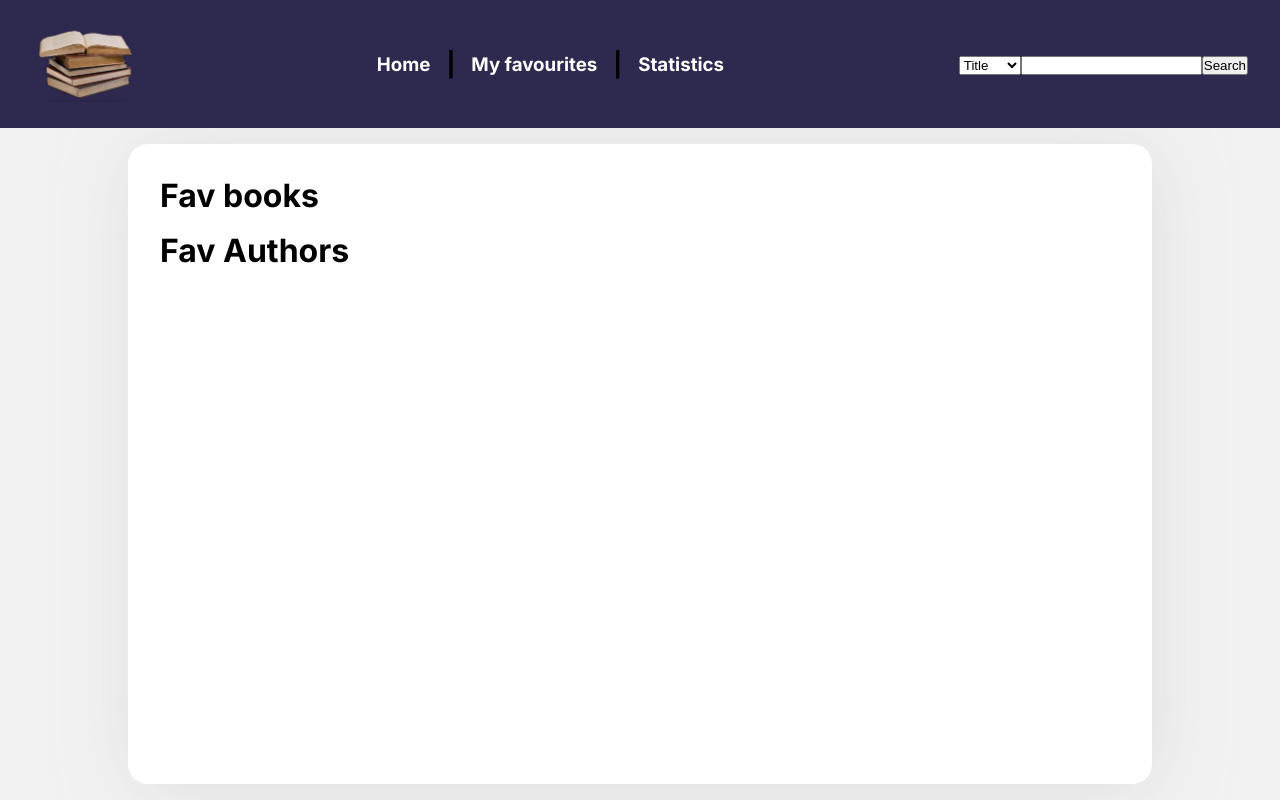
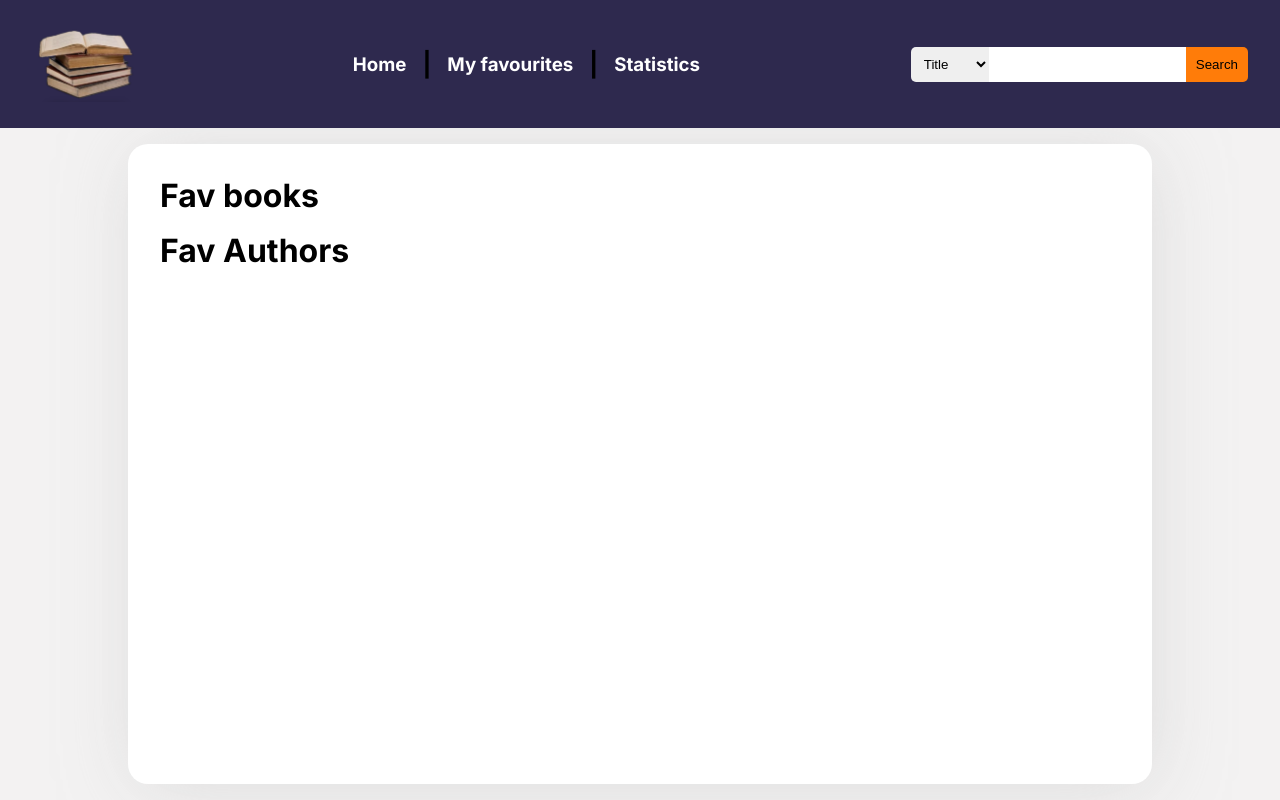
Before and after one commit to isabellaes/slutprojekt-js-ramverk, a Next.js app: page /favourite in a window 1280 px wide. Built offline with nearby package versions, Linux system fonts and the light colour scheme.

Commit message:
fixed search style

```diff
--- a/app/components/header/search/Search.tsx
+++ b/app/components/header/search/Search.tsx
@@ -28,9 +28,10 @@ const Search = () => {
     }
   }
   return (
-    <div className={style.search}>
+    <div>
       <select
         name="search"
+        className={style.selector}
         id="search-select"
         onChange={(e) => {
           e.preventDefault();
@@ -45,9 +46,14 @@ const Search = () => {
         type="search"
         name="search"
         id="search"
+        className={style.search}
         onChange={(e) => setSearchTerm(e.currentTarget.value)}
       />
-      <button id="search-btn" onClick={() => handleSearch()}>
+      <button
+        id="search-btn"
+        className={style.btn}
+        onClick={() => handleSearch()}
+      >
         Search
       </button>
     </div>
--- a/app/components/header/search/search.module.scss
+++ b/app/components/header/search/search.module.scss
@@ -1,19 +1,17 @@
-.search {
-  #search-select {
+.selector {
   border-radius: 5px 0 0 5px;
   padding: 9px;
   border: none;
 }
-  #search {
+.search {
   padding: 10px;
   border-radius: 0;
   border: none;
 }
 
-  #search-btn {
+.btn {
   background-color: #ff7c09;
   border-radius: 0 5px 5px 0;
   padding: 10px;
   border: none;
 }
-}
```
Lines whose indentation alone changed are shown as unchanged.
